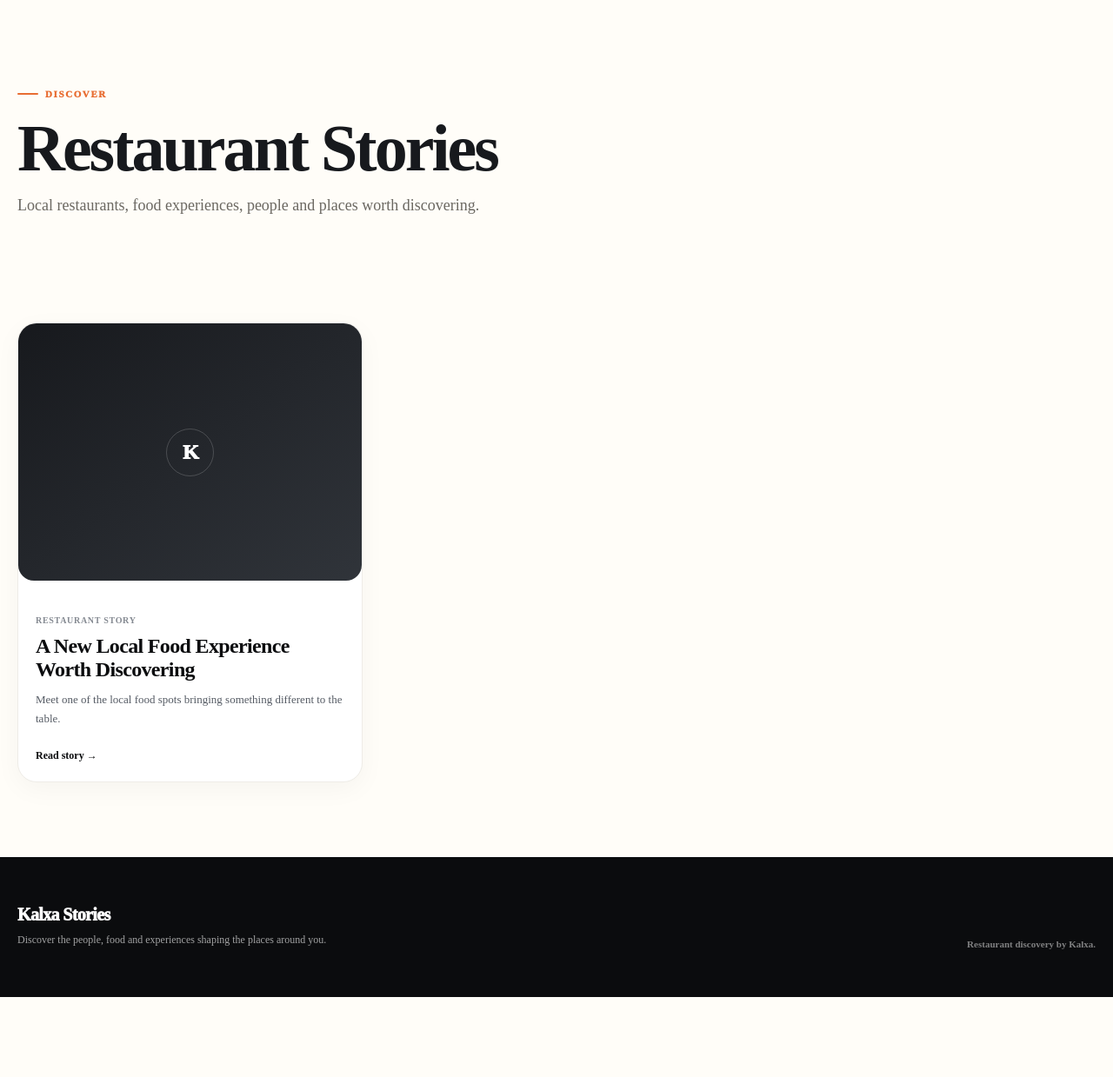
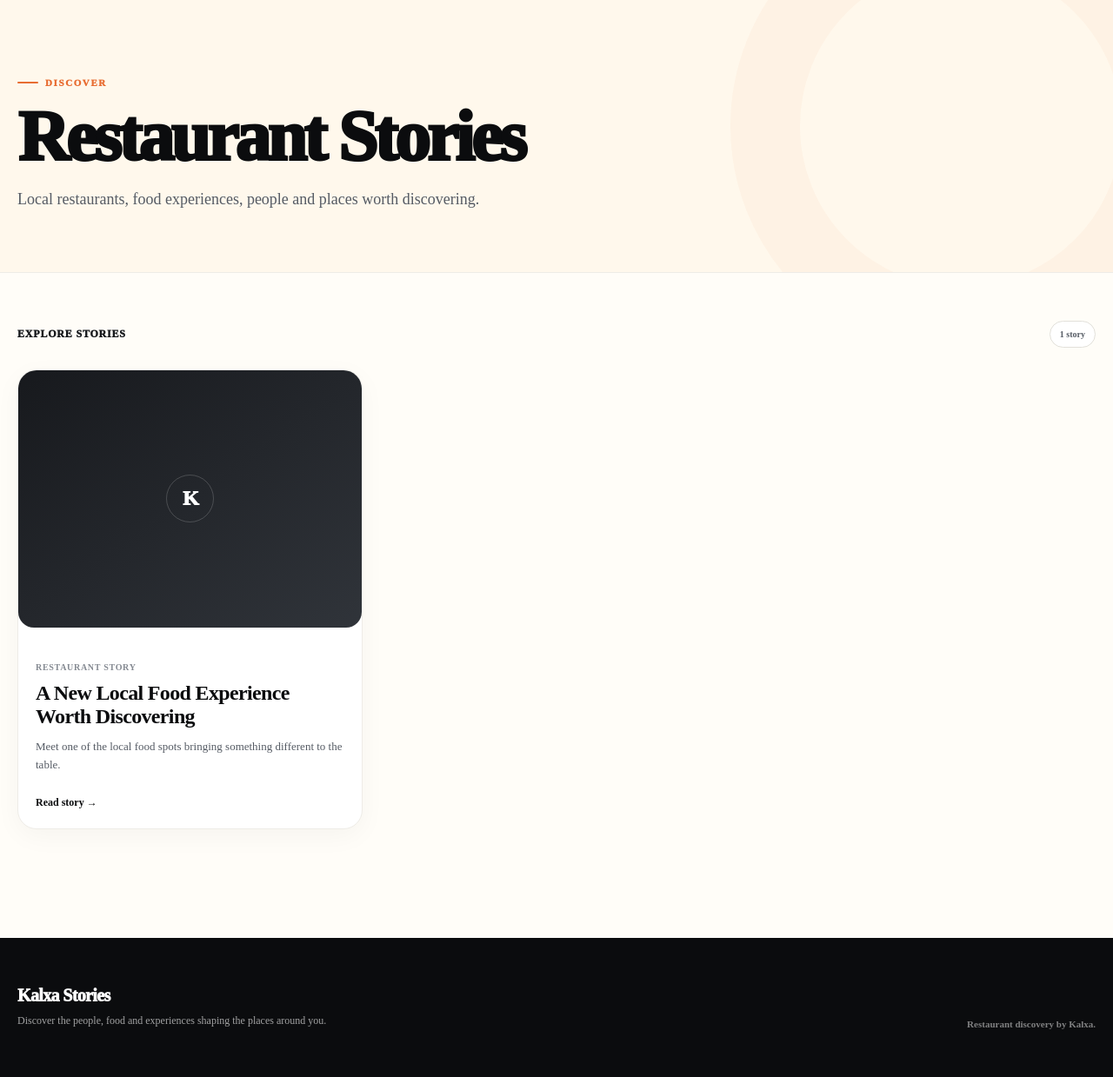
Before and after one commit to LasieHlongwane/kalxa-stories, a Flask app: page /stories in a window 1280 px wide. Shown: the part 75-1314 px from the top of the page at 87% size. Before the commit the page ends 1222 px from the top, so only its background shows below. Run offline with Flask 3, Linux system fonts and the light colour scheme; data comes from the database, SQL or seed files in the repository.

Commit message:
Enhance stories template with styles and content updates
Updated meta description and added styles for stories section. Enhanced story copy and modified empty state message.

```diff
--- a/app/templates/stories.html
+++ b/app/templates/stories.html
@@ -6,8 +6,241 @@ Restaurant Stories | Kalxa
 {% endblock %}
 
 
+{% block meta_description %}
+Explore restaurant stories, food experiences, people and local places worth discovering on Kalxa.
+{% endblock %}
+
+
+{% block extra_head %}
+
+<style>
+
+    /* =====================================================
+       STORIES INTRO
+    ====================================================== */
+
+    .page-intro {
+
+        position: relative;
+
+        overflow: hidden;
+
+        padding:
+            82px 0 68px;
+
+        border-bottom:
+            1px solid
+            var(--kalxa-border-soft);
+
+        background:
+            var(--kalxa-cream);
+
+    }
+
+
+    .page-intro::after {
+
+        content: "";
+
+        position: absolute;
+
+        top: -120px;
+
+        right: -90px;
+
+        width: 370px;
+
+        height: 370px;
+
+        border:
+            80px solid
+            rgba(232, 109, 50, .045);
+
+        border-radius: 50%;
+
+        pointer-events: none;
+
+    }
+
+
+    .page-intro .page-container {
+
+        position: relative;
+
+        z-index: 2;
+
+    }
+
+
+    .page-intro h1 {
+
+        max-width: 800px;
+
+        margin:
+            0 0 18px;
+
+        color:
+            var(--kalxa-black);
+
+        font-size:
+            clamp(
+                48px,
+                7vw,
+                82px
+            );
+
+        font-weight: 950;
+
+        line-height: .95;
+
+        letter-spacing:
+            -4px;
+
+    }
+
+
+    .page-intro p {
+
+        max-width: 610px;
+
+        margin: 0;
+
+        color:
+            var(--kalxa-text-soft);
+
+        font-size:
+            clamp(
+                15px,
+                2vw,
+                18px
+            );
+
+        line-height: 1.65;
+
+    }
+
+
+    /* =====================================================
+       STORIES CONTENT
+    ====================================================== */
+
+    .stories-content {
+
+        padding:
+            55px 0 85px;
+
+    }
+
+
+    .stories-topline {
+
+        margin-bottom: 25px;
+
+        display: flex;
+
+        align-items: center;
+
+        justify-content:
+            space-between;
+
+        gap: 20px;
+
+    }
+
+
+    .stories-topline strong {
+
+        font-size: 12px;
+
+        font-weight: 950;
+
+        letter-spacing:
+            .8px;
+
+        text-transform:
+            uppercase;
+
+    }
+
+
+    .stories-count {
+
+        display: inline-flex;
+
+        align-items: center;
+
+        min-height: 31px;
+
+        padding:
+            0 11px;
+
+        border:
+            1px solid
+            var(--kalxa-border);
+
+        border-radius:
+            999px;
+
+        background:
+            white;
+
+        color:
+            var(--kalxa-text-soft);
+
+        font-size: 10px;
+
+        font-weight: 850;
+
+    }
+
+
+    @media (
+        max-width: 650px
+    ) {
+
+        .page-intro {
+
+            padding:
+                65px 0 53px;
+
+        }
+
+
+        .page-intro h1 {
+
+            font-size:
+                clamp(
+                    46px,
+                    15vw,
+                    64px
+                );
+
+            letter-spacing:
+                -3px;
+
+        }
+
+
+        .stories-content {
+
+            padding:
+                38px 0 55px;
+
+        }
+
+    }
+
+</style>
+
+{% endblock %}
+
+
 {% block content %}
 
+
+<!-- ========================================================
+     INTRO
+========================================================= -->
 
 <section class="page-intro">
 
@@ -32,12 +265,39 @@ Restaurant Stories | Kalxa
 
 
 
-<section class="section">
+<!-- ========================================================
+     STORIES
+========================================================= -->
+
+<section class="stories-content">
 
     <div class="page-container">
 
 
         {% if articles %}
+
+
+        <div class="stories-topline">
+
+            <strong>
+                Explore stories
+            </strong>
+
+
+            <span class="stories-count">
+
+                {{ articles | length }}
+
+                {% if articles | length == 1 %}
+                    story
+                {% else %}
+                    stories
+                {% endif %}
+
+            </span>
+
+        </div>
+
 
         <div class="story-grid">
 
@@ -47,22 +307,60 @@ Restaurant Stories | Kalxa
             <article class="story-card">
 
 
+                <!-- =============================================
+                     IMAGE
+                ============================================== -->
+
                 <a
                     href="{{ url_for(
                         'public.article_detail',
                         slug=article.slug
                     ) }}"
+                    class="story-image-link"
+                    aria-label="Read {{ article.title }}"
                 >
 
                     <div class="story-image">
 
-                        {% if article.cover_image_url %}
+
+                        {% if
+                            article.images
+                            and
+                            article.images | length > 0
+                        %}
+
+                            <img
+                                src="{{ article.images[0].image_url }}"
+                                alt="{{ article.title }}"
+                                loading="lazy"
+                            >
+
+
+                            {% if
+                                article.images | length > 1
+                            %}
+
+                                <span class="story-image-count">
+
+                                    {{
+                                        article.images
+                                        | length
+                                    }}
+                                    photos
+
+                                </span>
+
+                            {% endif %}
+
+
+                        {% elif article.cover_image_url %}
 
                             <img
                                 src="{{ article.cover_image_url }}"
                                 alt="{{ article.title }}"
                                 loading="lazy"
                             >
+
 
                         {% else %}
 
@@ -76,10 +374,15 @@ Restaurant Stories | Kalxa
 
                         {% endif %}
 
+
                     </div>
 
                 </a>
 
+
+                <!-- =============================================
+                     STORY COPY
+                ============================================== -->
 
                 <div class="story-card-content">
 
@@ -94,11 +397,15 @@ Restaurant Stories | Kalxa
 
                         {% endif %}
 
+
                         <span>
-                            {{ article.article_type
+
+                            {{
+                                article.article_type
                                 .replace("_", " ")
                                 .title()
                             }}
+
                         </span>
 
                     </div>
@@ -120,9 +427,9 @@ Restaurant Stories | Kalxa
 
                     {% if article.excerpt %}
 
-                    <p>
-                        {{ article.excerpt }}
-                    </p>
+                        <p>
+                            {{ article.excerpt }}
+                        </p>
 
                     {% endif %}
 
@@ -153,13 +460,17 @@ Restaurant Stories | Kalxa
 
         <div class="empty-state">
 
+            <div class="empty-icon">
+                K
+            </div>
+
             <h2>
                 No stories published yet.
             </h2>
 
             <p>
-                Check back soon for restaurant stories
-                and local food discoveries.
+                Check back soon for restaurant stories,
+                food guides and local discoveries.
             </p>
 
         </div>
```
